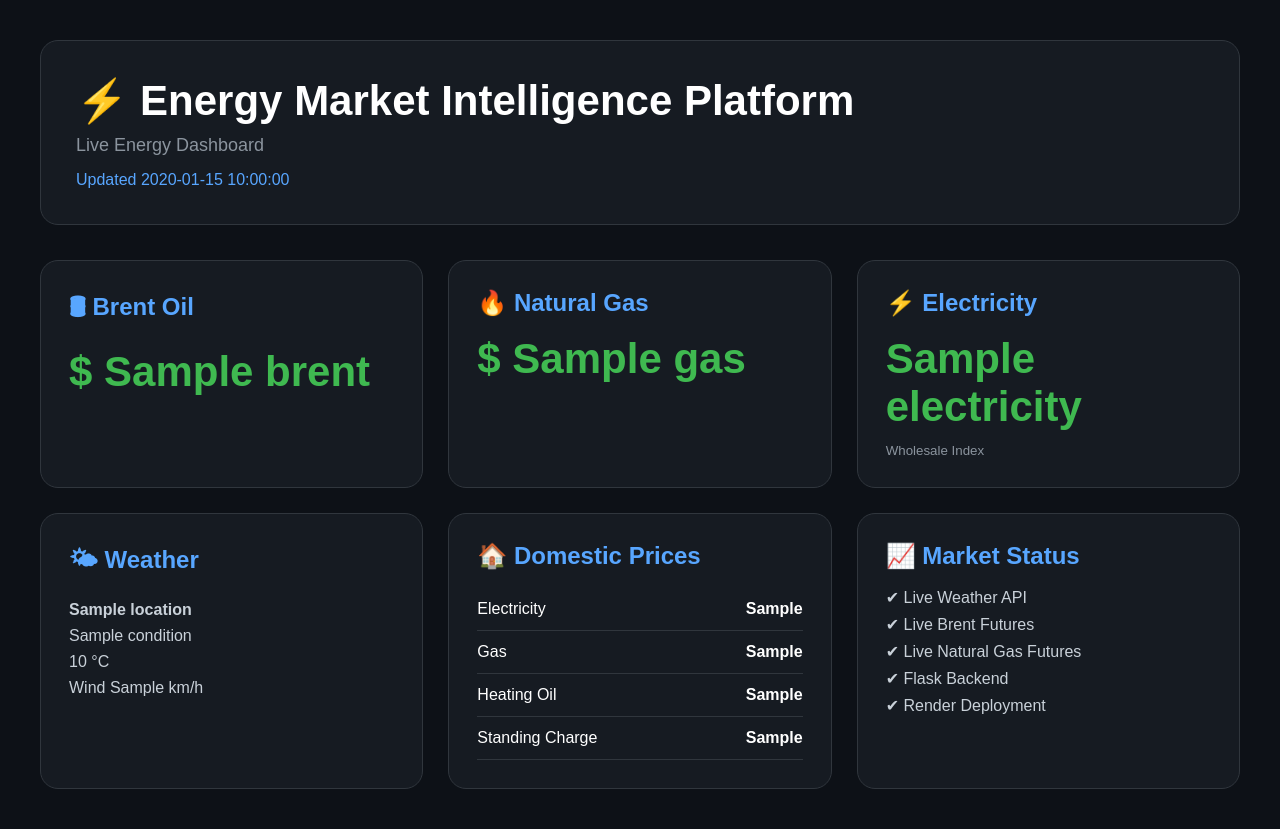
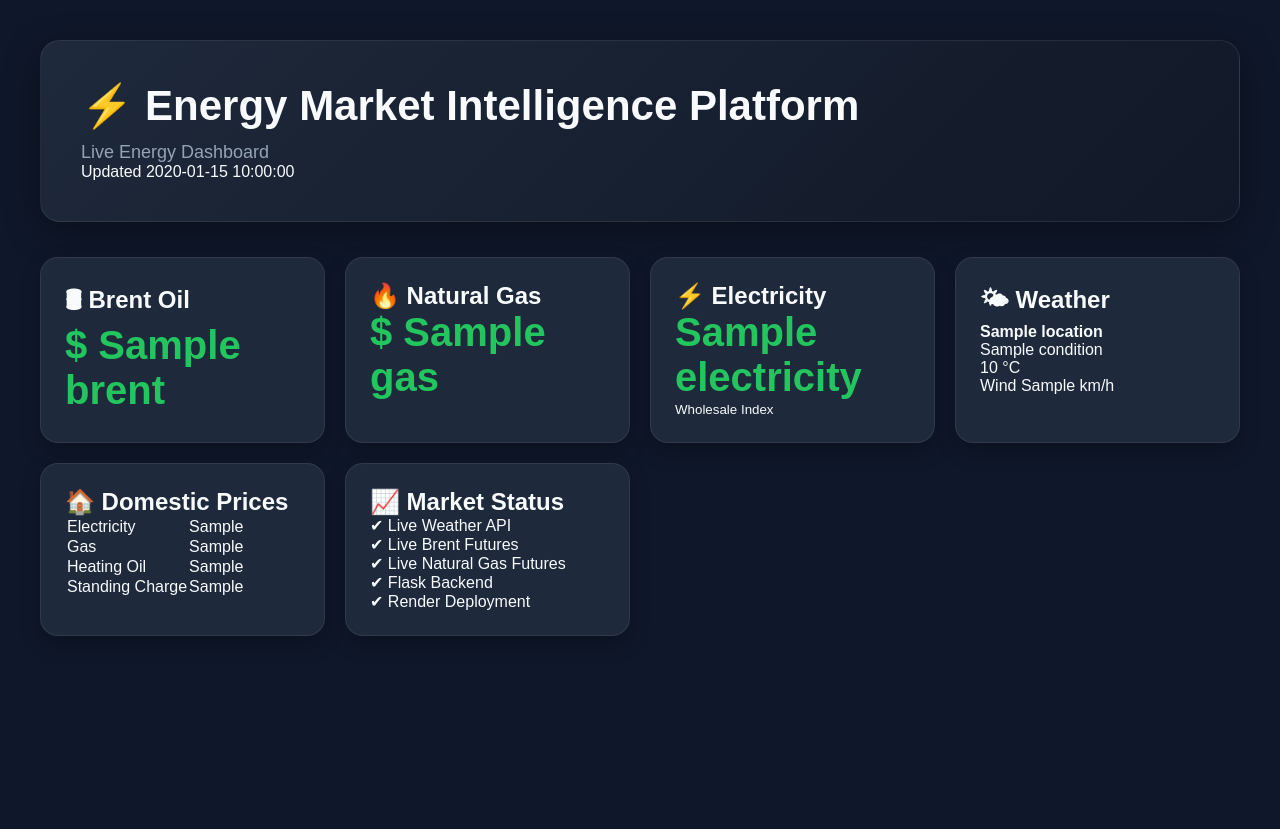
Before and after one commit to BenPatterson04/Energy-Market-Intelligance-Platform-, a Flask app: template templates/index.html in a window 1280 px wide. After the commit the page ends 636 px from the top, so only its background shows below. Run offline with Flask 3, Linux system fonts and the light colour scheme; the template is opened without the code that fills it: most values are stand-ins (such as "Sample title", 1, 10 or a date in 2020).

Commit message:
Version 2 complete - redisgned dark UI

```diff
--- a/static/style.css
+++ b/static/style.css
@@ -1,3 +1,7 @@
+/* ==============================
+   ENERGY MARKET PLATFORM V2
+============================== */
+
 *{
     margin:0;
     padding:0;
@@ -6,107 +10,162 @@
 }
 
 body{
-    background:#0d1117;
-    color:white;
+    background:#0f172a;
+    color:#f8fafc;
     padding:40px;
 }
 
 .container{
-    max-width:1400px;
+    max-width:1200px;
     margin:auto;
 }
 
+/* ==============================
+HEADER
+============================== */
+
 .header{
-    background:#161b22;
-    border-radius:18px;
-    padding:35px;
+    background:linear-gradient(135deg,#1e293b,#111827);
+    padding:40px;
+    border-radius:20px;
     margin-bottom:35px;
-    border:1px solid #30363d;
+    border:1px solid rgba(255,255,255,.08);
+    box-shadow:0 10px 35px rgba(0,0,0,.35);
 }
 
 .header h1{
     font-size:42px;
-    margin-bottom:10px;
+    margin-bottom:12px;
 }
 
 .header p{
-    color:#8b949e;
+    color:#94a3b8;
     font-size:18px;
 }
 
-.header span{
-    display:block;
+.updated{
+    color:#38bdf8;
     margin-top:15px;
-    color:#58a6ff;
+    font-size:15px;
 }
+
+/* ==============================
+SECTION TITLES
+============================== */
+
+.section-title{
+    font-size:28px;
+    margin:35px 0 20px;
+    color:white;
+}
+
+/* ==============================
+GRID
+============================== */
 
 .grid{
     display:grid;
-    grid-template-columns:repeat(auto-fit,minmax(320px,1fr));
-    gap:25px;
+    grid-template-columns:repeat(auto-fit,minmax(260px,1fr));
+    gap:20px;
 }
 
+/* ==============================
+CARDS
+============================== */
+
 .card{
-    background:#161b22;
+    background:#1e293b;
     border-radius:18px;
-    padding:28px;
-    border:1px solid #30363d;
-    transition:0.25s;
+    padding:24px;
+    border:1px solid rgba(255,255,255,.08);
+    transition:.25s;
+    box-shadow:0 8px 20px rgba(0,0,0,.25);
 }
 
 .card:hover{
-    transform:translateY(-6px);
-    border-color:#58a6ff;
+    transform:translateY(-5px);
+    border-color:#38bdf8;
 }
 
-.card h2{
-    margin-bottom:18px;
-    color:#58a6ff;
+.card h3{
+    color:#94a3b8;
+    font-size:16px;
+    margin-bottom:15px;
+    text-transform:uppercase;
+    letter-spacing:1px;
 }
 
 .price{
-    font-size:42px;
+    font-size:40px;
     font-weight:bold;
-    color:#3fb950;
-    margin-bottom:10px;
+    color:#22c55e;
 }
 
-.card p{
-    margin:8px 0;
-    color:#c9d1d9;
+.value{
+    font-size:34px;
+    font-weight:bold;
+    color:white;
 }
 
-table{
-    width:100%;
-    border-collapse:collapse;
+.small{
+    color:#cbd5e1;
+    margin-top:8px;
+    font-size:15px;
 }
 
-td{
-    padding:12px 0;
-    border-bottom:1px solid #30363d;
+/* ==============================
+WEATHER
+============================== */
+
+.weather{
+    display:flex;
+    flex-direction:column;
+    gap:10px;
 }
 
-td:last-child{
-    text-align:right;
-    font-weight:bold;
+.weather h2{
+    font-size:34px;
 }
 
-small{
-    color:#8b949e;
+.weather p{
+    color:#cbd5e1;
 }
 
-@media(max-width:700px){
+/* ==============================
+FOOTER
+============================== */
+
+footer{
+    text-align:center;
+    margin-top:40px;
+    color:#64748b;
+    font-size:14px;
+}
+
+/* ==============================
+MOBILE
+============================== */
+
+@media(max-width:768px){
 
     body{
         padding:20px;
     }
 
+    .header{
+        padding:25px;
+    }
+
     .header h1{
-        font-size:30px;
+        font-size:32px;
     }
 
     .price{
         font-size:32px;
     }
 
+    .value{
+        font-size:28px;
+    }
+
 }
```
